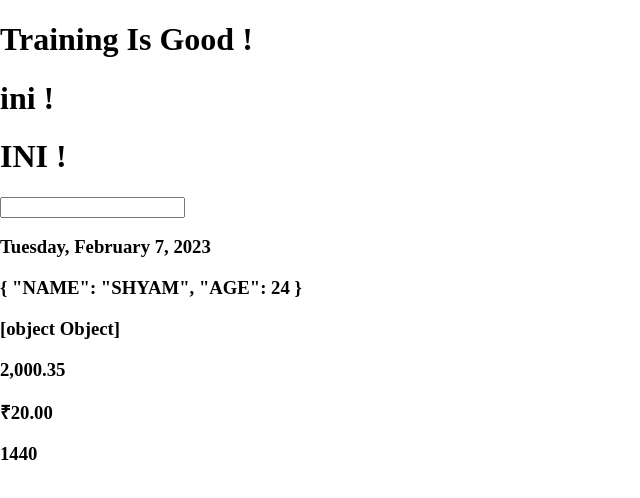
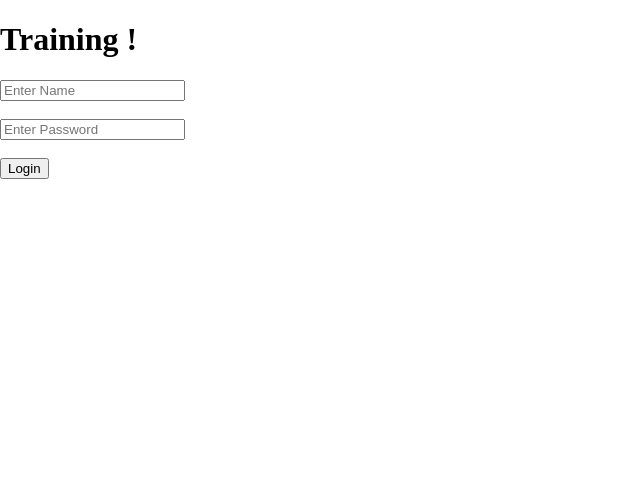
Before and after one commit to ShyamPatel0-0/Angular-Training, an Angular app in the folder Training/: page / in a window 1280 px wide. Shown: the top 498 px of the page, without its empty margins (0-640 px from the left). Built offline with nearby package versions, Linux system fonts and the light colour scheme.

Commit message:
basic form

```diff
--- a/Training/src/app/app.component.html
+++ b/Training/src/app/app.component.html
@@ -1,16 +1,9 @@
-<h1>{{ title | uppercase | titlecase }} !</h1>
-<h1>{{ title | slice: 3:6 }} !</h1>
-<h1>{{ title | slice: 3:6 | uppercase }} !</h1>
-<input type="text" [(ngModel)]="name" />
-<h3>{{ name }}</h3>
+<h1>{{ title }} !</h1>
 
-<h3>{{ today | date: 'fullDate' }}</h3>
-
-<h3>{{ user | json | uppercase }}</h3>
-<h3>{{ user }}</h3>
-
-<h3>{{ 2000.34586 | number: '4.1-2' }}</h3>
-
-<h3>{{ 20 | currency: 'INR' }}</h3>
-
-<h3>{{ 20 | usdInr: 72 }}</h3>
+<form #loginForm="ngForm" (ngSubmit)="userLogin(loginForm.value)">
+  <input type="text" ngModel placeholder="Enter Name" name="name" />
+  <br /><br />
+  <input type="password" ngModel placeholder="Enter Password" name="password" />
+  <br /><br />
+  <button>Login</button>
+</form>
--- a/Training/src/app/app.component.ts
+++ b/Training/src/app/app.component.ts
@@ -7,11 +7,8 @@ import { NgForm } from '@angular/forms';
   styleUrls: ['./app.component.css'],
 })
 export class AppComponent {
-  title = 'Training is good ';
-  name: string = '';
-  today = Date();
-  user = {
-    name: 'shyam',
-    age: 24,
-  };
+  title = 'Training';
+  userLogin(item:any) {
+    console.log(item);
+  }
 }
--- a/Training/src/app/app.module.ts
+++ b/Training/src/app/app.module.ts
@@ -4,10 +4,10 @@ import { BrowserModule } from '@angular/platform-browser';
 import { AppRoutingModule } from './app-routing.module';
 import { AppComponent } from './app.component';
 import { FormsModule } from '@angular/forms';
-import { UsdInrPipe } from './pipes/usd-inr.pipe';
+
 
 @NgModule({
-  declarations: [AppComponent, UsdInrPipe],
+  declarations: [AppComponent],
   imports: [BrowserModule, AppRoutingModule, FormsModule],
   providers: [],
   bootstrap: [AppComponent],
--- a/Training/src/app/pipes/usd-inr.pipe.ts
+++ /dev/null
@@ -1,12 +0,0 @@
-import { Pipe, PipeTransform } from '@angular/core';
-
-@Pipe({
-  name: 'usdInr',
-})
-export class UsdInrPipe implements PipeTransform {
-  transform(value: number, ...args: number[]): unknown {
-    const [x] = args;
-    console.log(x);
-    return value * x;
-  }
-}
```
Also changed, not shown: 1 other file (tests, documents, lock files or other folders).
